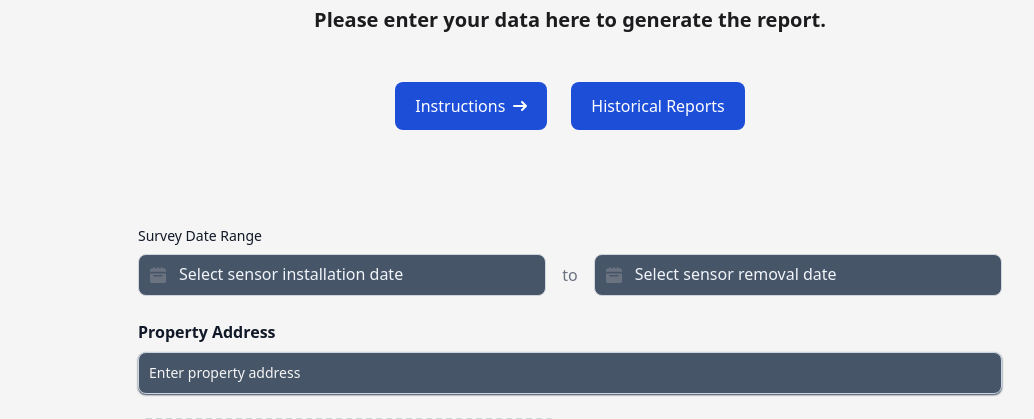
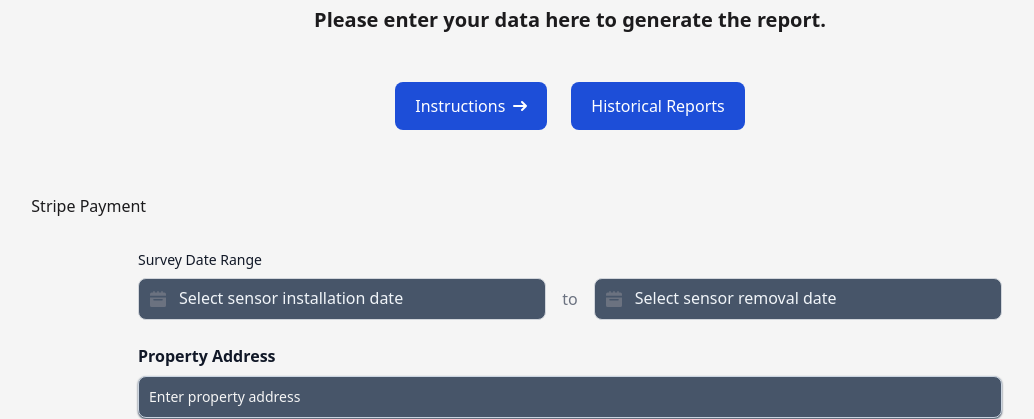
Before and after one commit to GreenCatInForest/md_app, a Django app: page /reports/report/ in a window 1280 px wide. Shown: the part 280-699 px from the top of the page, without its empty margins (70-1104 px from the left). Run offline with Django 5.2, Linux system fonts and the light colour scheme; the visitor is signed in with stand-in values (Sample User, id 1); style sheets or scripts are compiled from the project's sources; parts of the project's set-up code (start-up, migrations or seed data) failed here and were passed over; some libraries are stand-ins or nearby versions.

Commit message:
bring stripe

```diff
--- /dev/null
+++ b/payments/templates/payments/payment.html
@@ -0,0 +1,9 @@
+{% load static tailwind_tags %}
+{% load static %}
+
+<div>Stripe Payment
+
+
+
+
+</div>
--- a/reports/templates/reports/report.html
+++ b/reports/templates/reports/report.html
@@ -22,6 +22,10 @@
                     </a>
                 </div>
             </div>
+        </section>
+
+        <section>
+            {% include "payments/payment.html"%}
         </section>
 
         <!-- Report Constructor Forms -->
--- a/requirements.txt
+++ b/requirements.txt
@@ -31,3 +31,5 @@
 django_celery_beat
 redis
 flower
+
+stripe
```
Also changed, not shown: payments/views.py (+5 -2 lines), payments/migrations/__init__.py (deleted).
